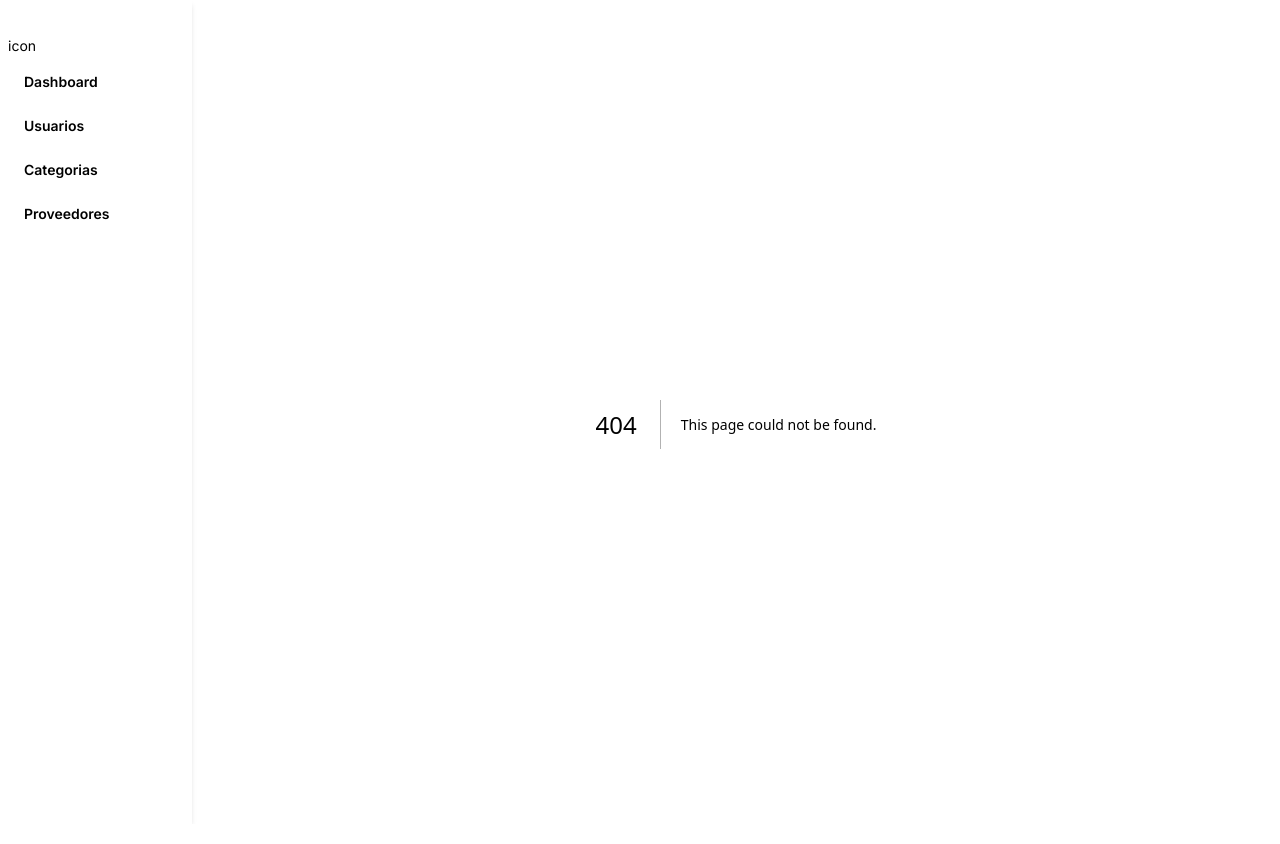
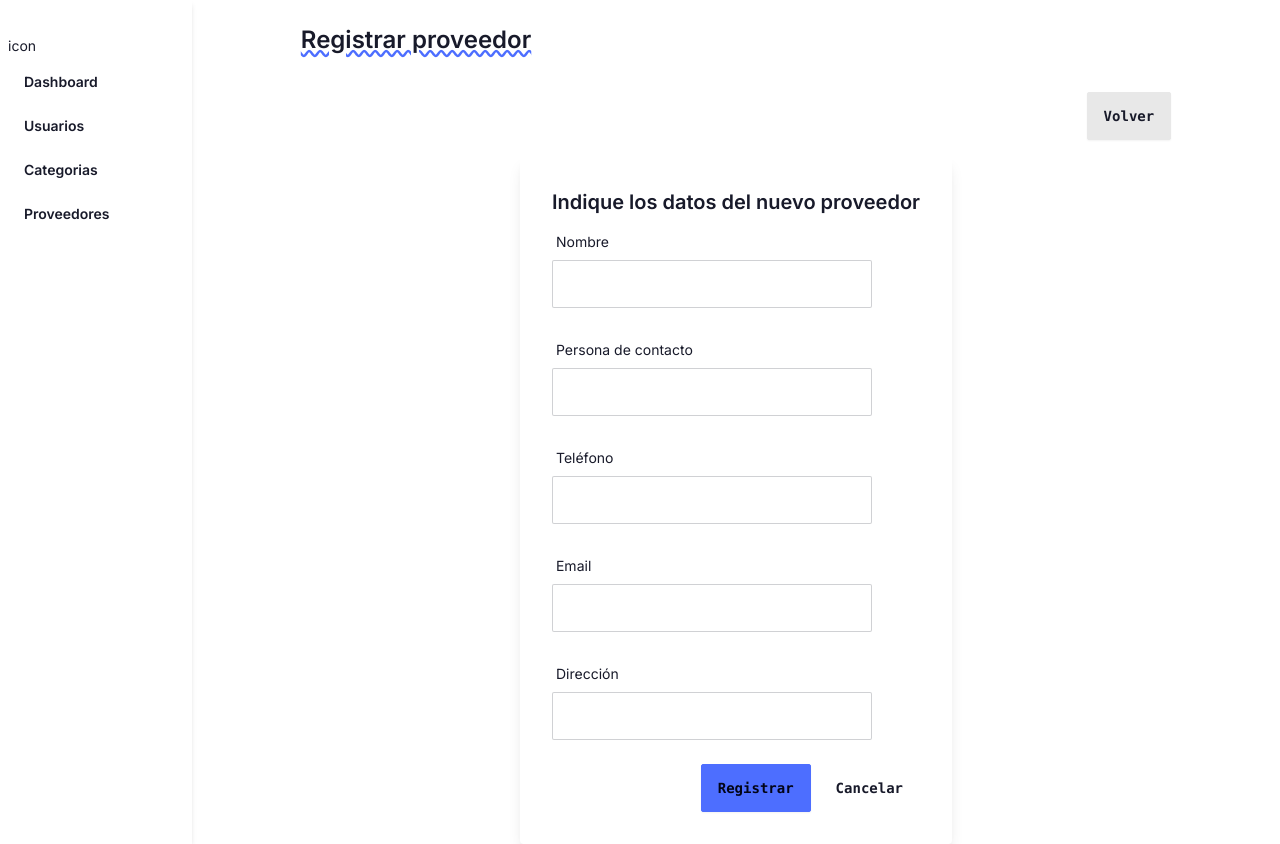
Before and after one commit to gusaln/stockbrain, a Next.js app: page /proveedores/crear in a window 1280 px wide. Before the commit this address had no page. Built offline with nearby package versions, Linux system fonts and the light colour scheme.

Commit message:
feat: Mejora flujo de formulario de proveedores

```diff
--- /dev/null
+++ b/src/app/proveedores/crear/CrearProveedorForm.tsx
@@ -0,0 +1,46 @@
+"use client";
+
+import { useState } from "react";
+import { useFormState } from "react-dom";
+import { crearProveedor } from "./action";
+import Input from "@/components/forms/Input";
+
+const initialState = {
+    message: "",
+};
+
+interface Props {
+    onSubmit: typeof crearProveedor;
+}
+
+export default function Form(props: Props) {
+    const [password, setPassword] = useState("");
+    const [passwordConfirmation, setPasswordConfirmation] = useState("");
+
+    const [state, formAction] = useFormState(props.onSubmit, initialState);
+
+    return (
+        <form action={formAction} method="post">
+            <div className="card-body">
+                <div className="card-title">Indique los datos del nuevo proveedor</div>
+
+                <p aria-live="polite" className="sr-only">
+                    {state?.message}
+                </p>
+
+                <Input name="nombre" label="Nombre" />
+                <Input name="contacto" label="Persona de contacto"  />
+                <Input name="telefono" label="Teléfono" type="tel" />
+                <Input name="email" label="Email" type="email" />
+                <Input name="direccion" label="Dirección" type="text" />
+
+                <div className="card-actions justify-end">
+                    <button type="submit" className="btn btn-primary">
+                        Registrar
+                    </button>
+                    <button className="btn btn-ghost">Cancelar</button>
+                </div>
+            </div>
+        </form>
+    );
+}
--- /dev/null
+++ b/src/app/proveedores/crear/action.ts
@@ -0,0 +1,36 @@
+"use server";
+
+import { z } from "zod";
+
+const schema = z.object({
+    nombre: z.string().max(64),
+    contacto: z.string().max(64),
+    telefono: z.string().max(32),
+    email: z.string().max(128),
+    direccion: z.string().max(128),
+});
+
+export async function crearProveedor(prevState: any, formData: FormData) {
+    const validatedFields = schema.safeParse({
+        nombre: formData.get('nombre'),
+        contacto: formData.get('contacto'),
+        telefono: formData.get('telefono'),
+        email: formData.get('email'),
+        direccion: formData.get('direccion'),
+    })
+
+    // Return early if the form data is invalid
+    if (!validatedFields.success) {
+        console.error(validatedFields.error.message, validatedFields.error.flatten().fieldErrors)
+
+        return {
+            message: "Error al crear el proveedor: " + validatedFields.error.message,
+            errors: validatedFields.error.flatten().fieldErrors,
+        }
+    }
+
+
+    return {
+        message: "WE HAVE A SITUATION",
+    };
+}
--- /dev/null
+++ b/src/app/proveedores/crear/page.tsx
@@ -0,0 +1,20 @@
+import ResponsiveLayout, { LinkAction } from "@/components/layouts/ResponsiveLayout";
+import CrearProveedorForm from "./CrearProveedorForm";
+import { crearProveedor } from "./action";
+
+export default function Page() {
+    return (
+        <ResponsiveLayout
+            title="Registrar proveedor"
+            acciones={() => {
+                return <LinkAction href="/proveedor">Volver</LinkAction>;
+            }}
+        >
+            <section className="w-full justify-center flex">
+                <div className="card w-fit shadow-lg">
+                    <CrearProveedorForm onSubmit={crearProveedor} />
+                </div>
+            </section>
+        </ResponsiveLayout>
+    );
+}
```
